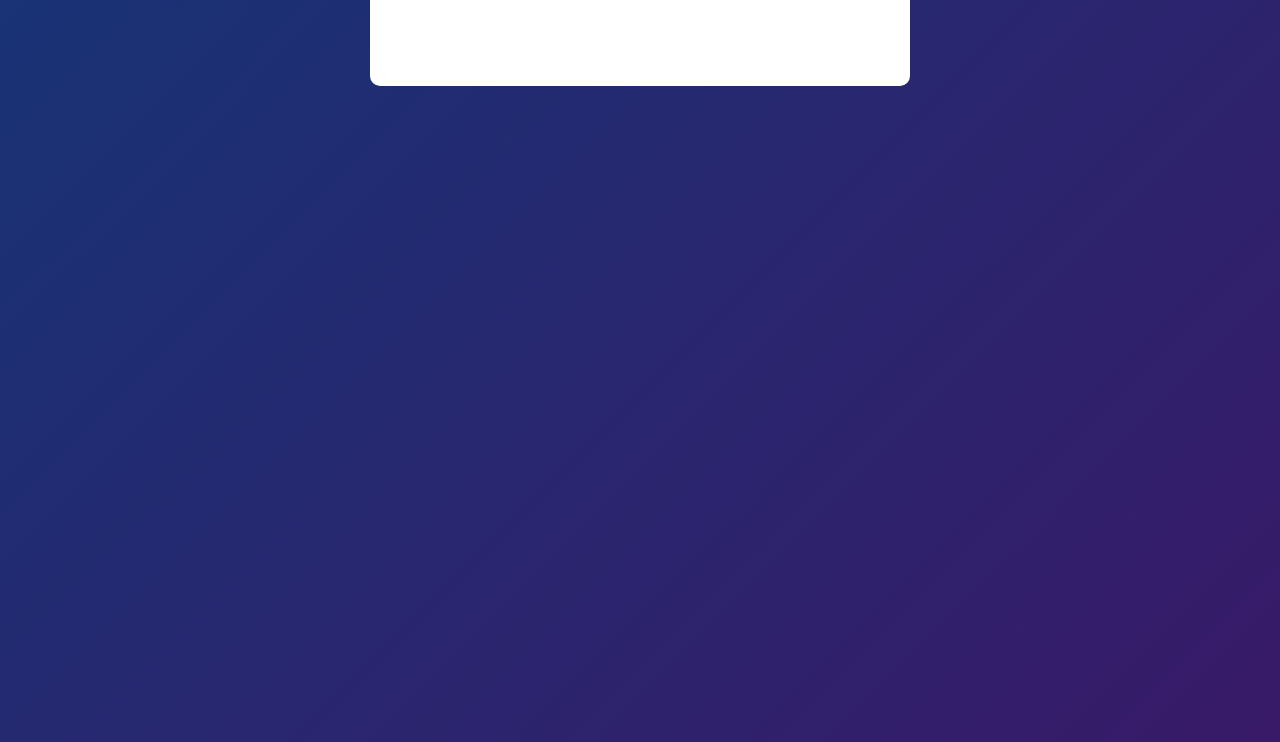
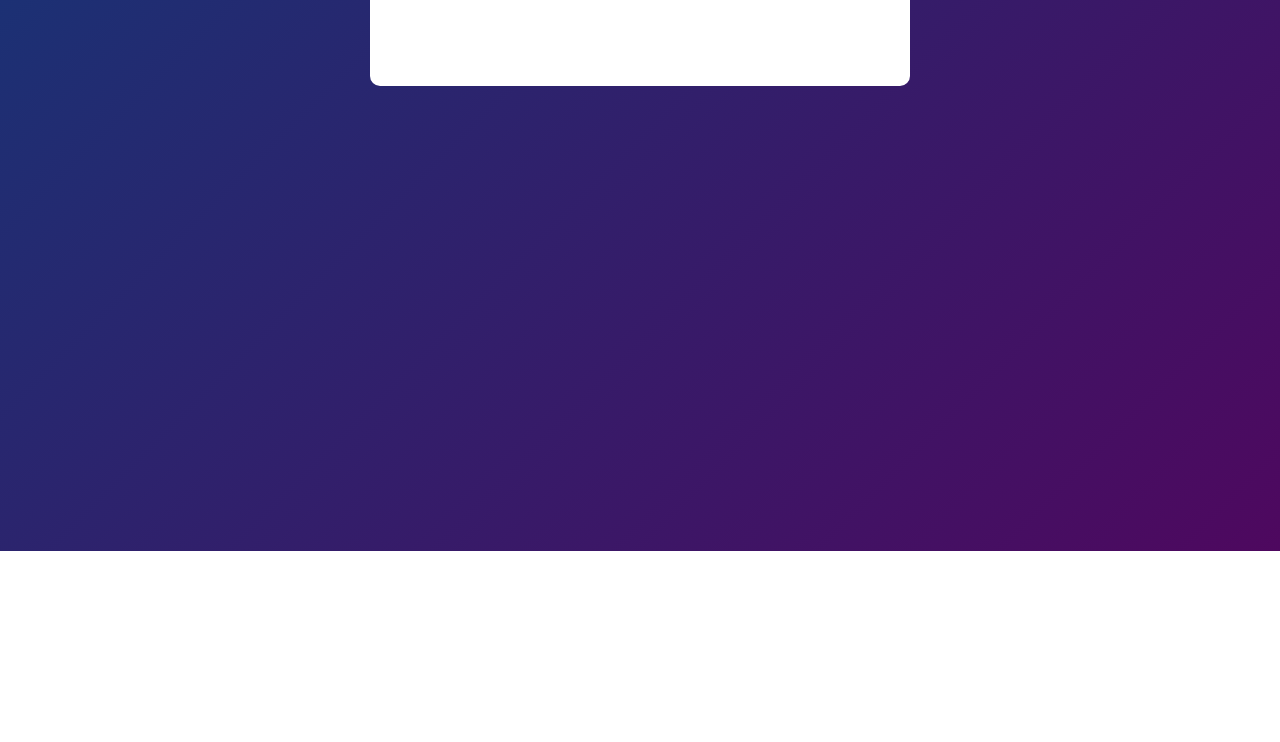
Before and after one commit to asifhasan789/todo-list-app, a plain HTML site: page index.html in a window 1280 px wide. Shown: the part 249-991 px from the top of the page. After the commit the page ends 800 px from the top, so only its background shows below. Drawn offline with Linux system fonts and the light colour scheme.

Commit message:
Update style.css 100vh

```diff
--- a/style.css
+++ b/style.css
@@ -7,7 +7,7 @@
 
 .container {
   width: 100%;
-  height: 300vh;
+  height: 100vh;
   background: linear-gradient(135deg, #153677, #4e085f);
   padding: 10px;
 }
```
